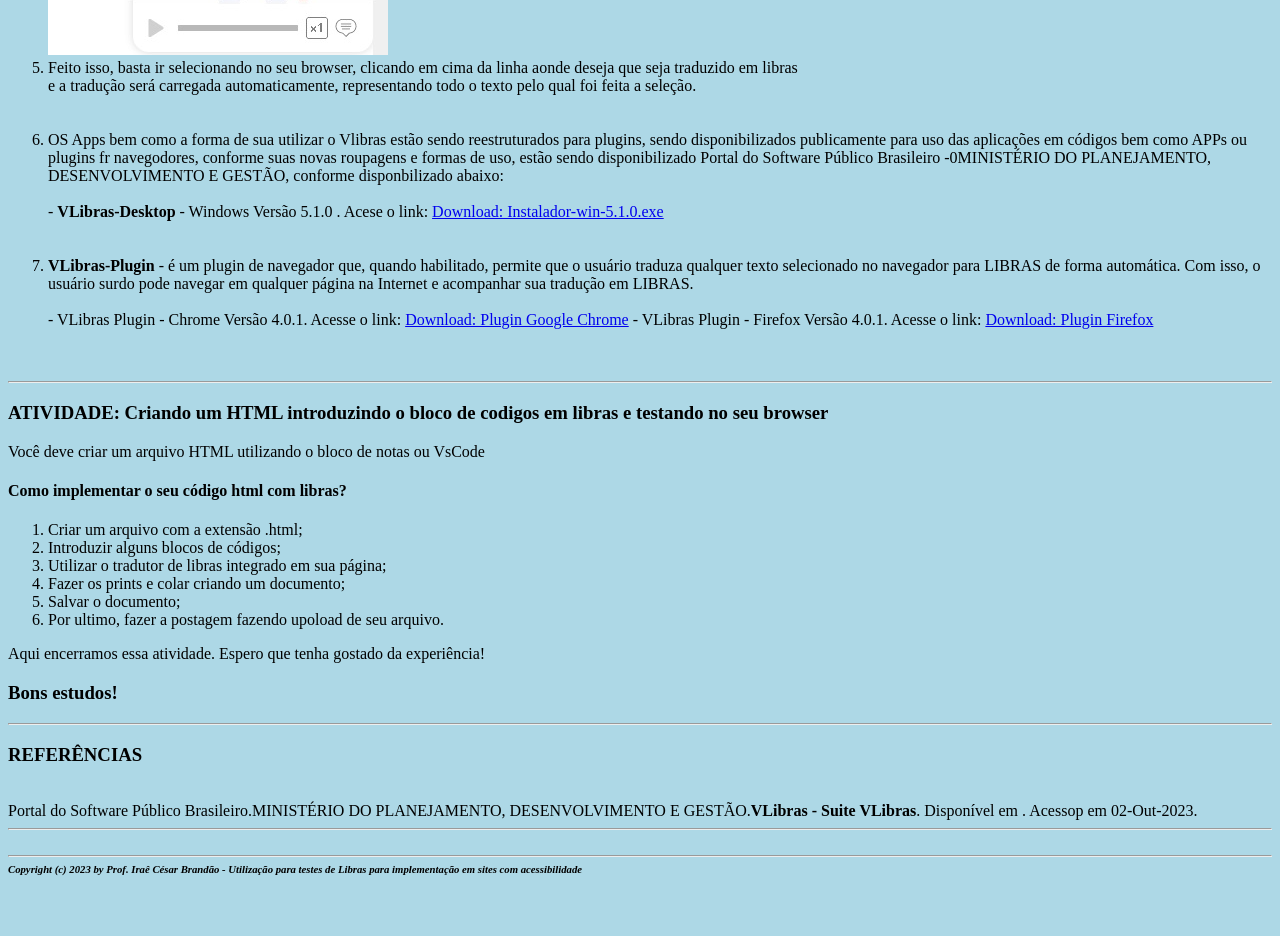
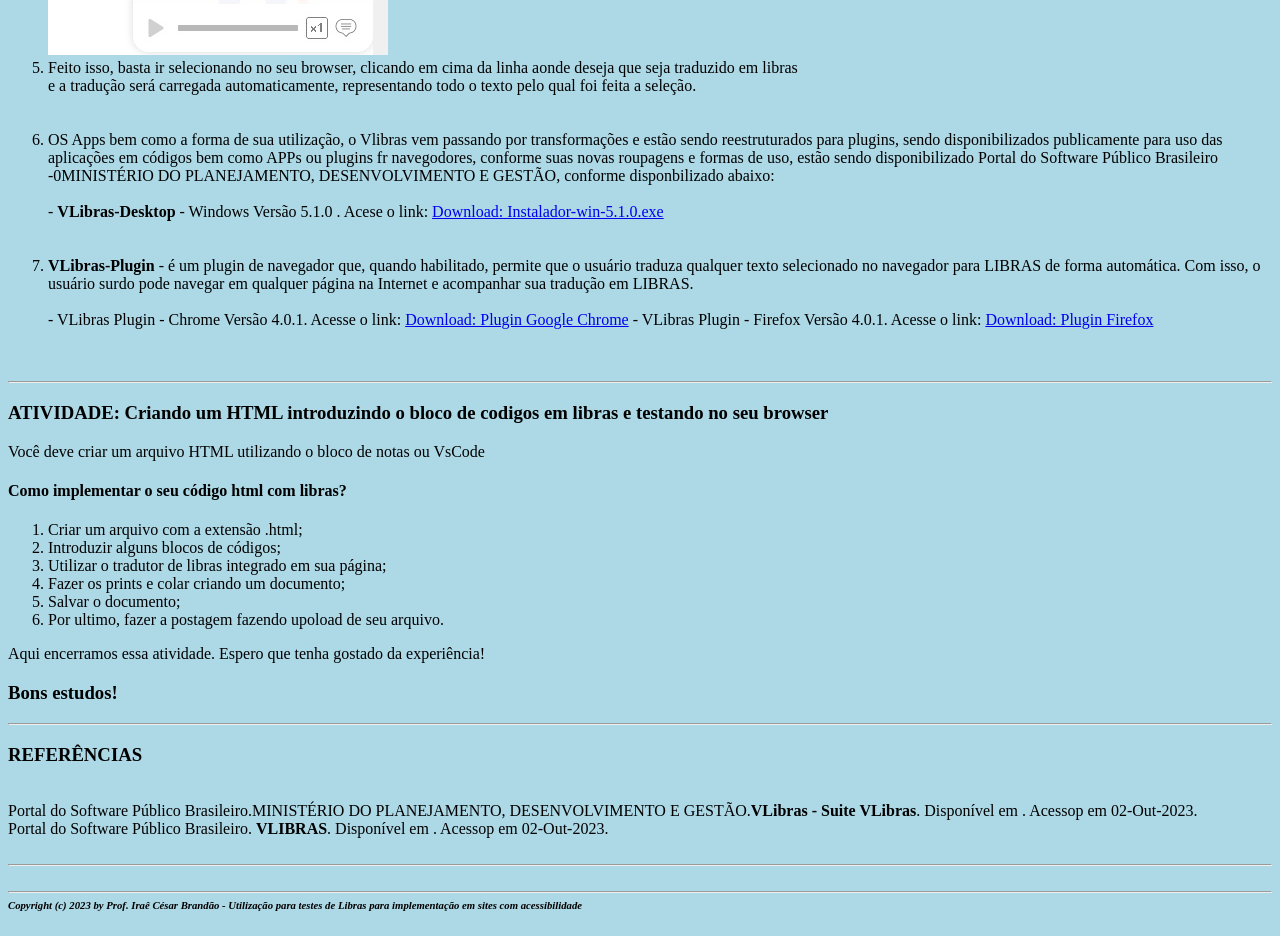
Before and after one commit to Irae-Cesar-Brandao/acessibilidade_vlibras, a plain HTML site: page index.html in a window 1280 px wide. Shown: the part 1323-2259 px from the top of the page. Before the commit the page ends 2223 px from the top, so only its background shows below. Drawn offline with Linux system fonts and the light colour scheme.

Commit message:
Update index.html

```diff
--- a/index.html
+++ b/index.html
@@ -94,7 +94,7 @@ e a tradução será carregada automaticamente, representando todo o texto pelo
 </li><br><br>
 
 <li>
-OS Apps bem como a forma de sua utilizar o Vlibras estão sendo reestruturados para plugins, sendo disponibilizados publicamente para uso das aplicações
+OS Apps bem como a forma de sua utilização,  o Vlibras vem passando por transformações e estão sendo reestruturados para plugins, sendo disponibilizados publicamente para uso das aplicações
         em códigos bem como APPs ou plugins fr navegodores, conforme suas novas roupagens e formas de uso, estão sendo disponibilizado Portal do
     Software Público Brasileiro -0MINISTÉRIO DO PLANEJAMENTO, DESENVOLVIMENTO E GESTÃO, conforme disponbilizado abaixo:
  <br><br>
@@ -150,7 +150,9 @@ Aqui encerramos essa atividade. Espero que tenha gostado da experiência!
 <div><!--criando  meu rodapé-->
 <h3></J3>REFERÊNCIAS</h3><br> Portal do
 Software Público Brasileiro.MINISTÉRIO DO PLANEJAMENTO, DESENVOLVIMENTO E GESTÃO.<b>VLibras - Suite VLibras</b>.
-    Disponível em <https://softwarepublico.gov.br/social/suite-vlibras/suite-vlibras#Sobre_VLibras>. Acessop em 02-Out-2023.
+    Disponível em <https://softwarepublico.gov.br/social/suite-vlibras/suite-vlibras#Sobre_VLibras>. Acessop em 02-Out-2023. <br>
+
+Portal do Software Público Brasileiro. <b>VLIBRAS</b>. Disponível em <https://softwarepublico.gov.br/gitlab/vlibras/vlibras/tree/master>. Acessop em 02-Out-2023. <br>
 
 <br><hr>
 </div>
```
